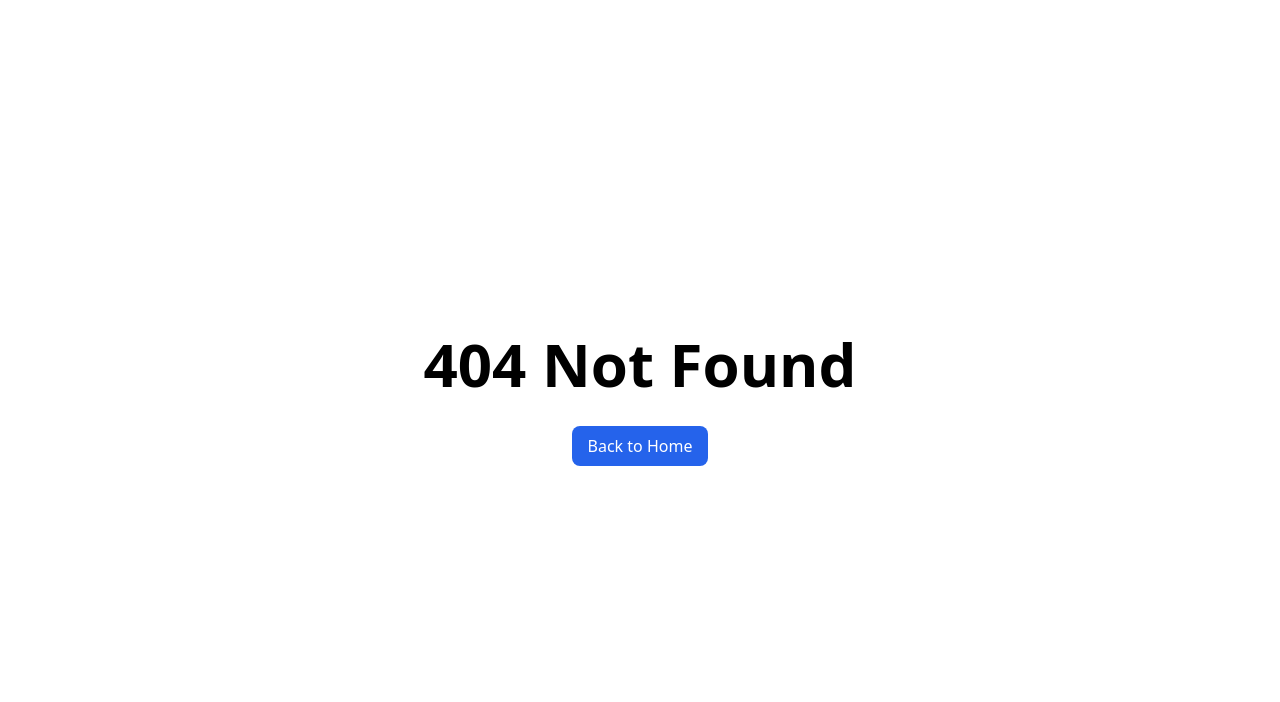
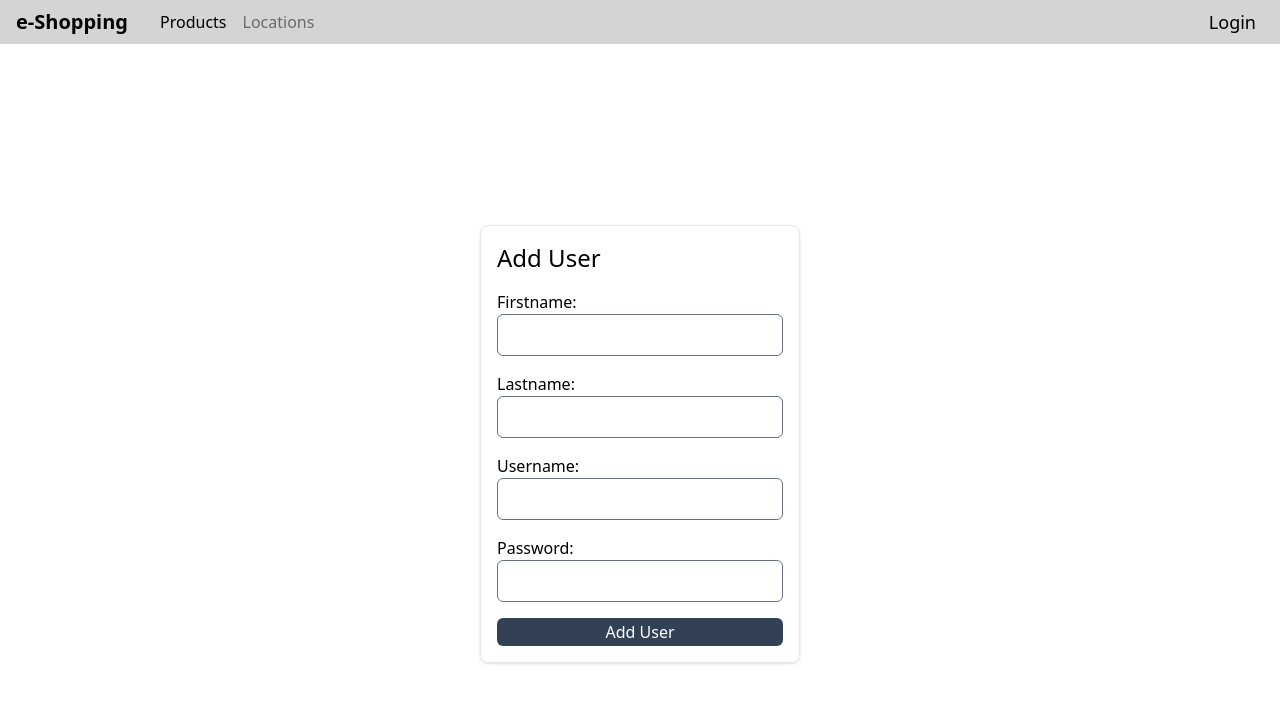
Before and after one commit to syedsarfraz/web-dev-code, an Angular app: page /shopping/auth/adduser in a window 1280 px wide. Before the commit this address had no page. Shown: the top 702 px of the page. Built offline with nearby package versions, Linux system fonts and the light colour scheme.

Commit message:
initial commit

```diff
--- a/db.json
+++ b/db.json
@@ -40,20 +40,6 @@
       "productId": "1",
       "productVariantId": "2",
       "userId": "2"
-    },
-    {
-      "id": "f796",
-      "quantity": 4,
-      "productVariantId": "2",
-      "productId": "1",
-      "userId": "1"
-    },
-    {
-      "id": "f08f",
-      "quantity": 30,
-      "productVariantId": "3",
-      "productId": "2",
-      "userId": "1"
     }
   ],
   "users": [
@@ -63,6 +49,20 @@
       "lastName": "",
       "username": "admin",
       "password": "YWRtaW4="
+    },
+    {
+      "id": "4866",
+      "firstName": "syed",
+      "lastName": "anus",
+      "username": "syedanus",
+      "password": "0001"
+    },
+    {
+      "id": "2335",
+      "firstName": "syed",
+      "lastName": "sarfraz",
+      "username": "syedsarfraz",
+      "password": "007"
     }
   ]
 }
--- a/projects/practice/src/app/app.routes.ts
+++ b/projects/practice/src/app/app.routes.ts
@@ -6,7 +6,7 @@ import { TemplateCommonComponent } from './template-common/template-common.compo
 import { ShoppingComponent } from './shopping/shopping.component';
 import { ProductListComponent } from './shopping/product-list/product-list.component';
 import { LoginComponent } from './shopping/auth/login/login.component';
-
+import {AddUserComponent} from './shopping/auth/add-user/add-user.component'
 export const routes: Routes = [
   {
     path: 'shopping',
@@ -17,6 +17,7 @@ export const routes: Routes = [
         path: 'auth',
         children: [
           { path: 'login', component: LoginComponent },
+          { path: 'adduser',component: AddUserComponent},
           { path: '', redirectTo: 'login', pathMatch: 'prefix' },
         ],
       },
--- /dev/null
+++ b/projects/practice/src/app/shopping/auth/add-user/add-user.component.html
@@ -0,0 +1,24 @@
+
+        <div class="h-screen flex items-center justify-center">
+            <form (ngSubmit)="onSubmit(userForm)" #userForm="ngForm" class="p-4 flex flex-col gap-4 min-w-80 rounded-lg border shadow">
+                <h1 class="text-2xl">Add User</h1>
+
+                <div>
+                    <label for="firstname">Firstname:</label>
+                    <input id="firstname" required class="block w-full rounded-md" name="firstname" ngModel />
+                </div>
+                <div>
+                    <label for="lastname">Lastname:</label>
+                    <input id="lastname" required class="block w-full rounded-md" name="lastname" ngModel />
+                </div>
+                <div>
+                    <label for="username">Username:</label>
+                    <input id="username" required class="block w-full rounded-md" name="username" ngModel />
+                </div>
+                <div>
+                    <label for="password">Password:</label>
+                    <input type="password" id="password" required class="block w-full rounded-md" name="password" ngModel />
+                </div>
+                <button type="submit" class="px-1 py-0.5 bg-slate-700 text-white rounded-md">Add User</button>
+            </form>
+        </div>
--- /dev/null
+++ b/projects/practice/src/app/shopping/auth/add-user/add-user.component.ts
@@ -0,0 +1,51 @@
+import {
+  ChangeDetectionStrategy,
+  Component,
+  inject,
+  signal
+} from '@angular/core';
+import { FormsModule, NgForm } from '@angular/forms';
+import { Router } from '@angular/router';
+
+interface User {
+  firstName: string;
+  lastName: string;
+  username: string;
+  password: string;
+}
+
+@Component({
+  selector: 'app-user-form',
+  standalone: true,
+  imports: [FormsModule],
+  templateUrl: './add-user.component.html',
+  changeDetection: ChangeDetectionStrategy.OnPush,
+})
+export class AddUserComponent {
+  users = signal<User[]>([]); // State management using signals
+
+  private router = inject(Router); // Injecting Router
+
+  onSubmit(userForm: NgForm) {
+    if (userForm.valid) {
+      const newUser: User = {
+        firstName: userForm.value.firstname,
+        lastName: userForm.value.lastname,
+        username: userForm.value.username,
+        password: userForm.value.password
+      };
+
+
+    fetch("http://localhost:3000/users",{method:"POST",body: JSON.stringify(newUser)}).then((res) => {
+      if (res.ok) {
+
+
+
+      }
+    })
+
+  }
+
+
+  }
+}
--- a/projects/practice/src/app/shopping/auth/login/login.component.html
+++ b/projects/practice/src/app/shopping/auth/login/login.component.html
@@ -1,34 +1,24 @@
 <div class="h-screen flex items-center justify-center">
-  <form
-    class="p-4 flex flex-col gap-4 min-w-80 rounded-lg border shadow"
-    (submit)="login($event)"
-  >
+  <form class="p-4 flex flex-col gap-4 min-w-80 rounded-lg border shadow" (submit)="login($event)">
     <h1 class="text-2xl">Login</h1>
 
     <div>
-      <label
-        >Username:
-        <input required class="block w-full rounded-md" [(appModel)]="username"
-      /></label>
+      <label>Username:
+        <input required class="block w-full rounded-md" [(appModel)]="username" /></label>
     </div>
     <div>
-      <label
-        >Password:
-        <input
-          type="password"
-          required
-          class="block w-full rounded-md"
-          [(appModel)]="password"
-      /></label>
+      <label>Password:
+        <input type="password" required class="block w-full rounded-md" [(appModel)]="password" /></label>
     </div>
     @if(userNotFound()) {
     <p class="text-center text-red-500">User not found!</p>
     }
-    <button
-      class="py-1 px-2 bg-orange-600 text-white rounded-md self-end"
-      type="submit"
-    >
+    <button class="py-1 px-2 bg-orange-600 text-white rounded-md self-end" type="submit">
       Login
     </button>
+    <button class="py-1 px-2 bg-orange-600 text-white rounded-md self-end" routerLink="../adduser">
+      Registration
+    </button>
+
   </form>
 </div>
--- a/projects/practice/src/app/shopping/auth/login/login.component.ts
+++ b/projects/practice/src/app/shopping/auth/login/login.component.ts
@@ -6,7 +6,7 @@ import {
 } from '@angular/core';
 import { ModelDirective } from '../../../app-model.directive';
 import { API_BASE } from '../../../shopping/api-base.token';
-import { Router } from '@angular/router';
+import { Router,RouterLink } from '@angular/router';
 
 interface User {
   id: string;
@@ -19,7 +19,7 @@ interface User {
 @Component({
   selector: 'app-login',
   standalone: true,
-  imports: [ModelDirective],
+  imports: [ModelDirective ,RouterLink],
   templateUrl: './login.component.html',
   changeDetection: ChangeDetectionStrategy.OnPush,
 })
```
Also changed, not shown: package.json (+7 -1 lines), projects/practice/src/app/shopping/api-base.token.ts (line endings or trailing spaces), 2 other files (tests, documents, lock files or other folders).
